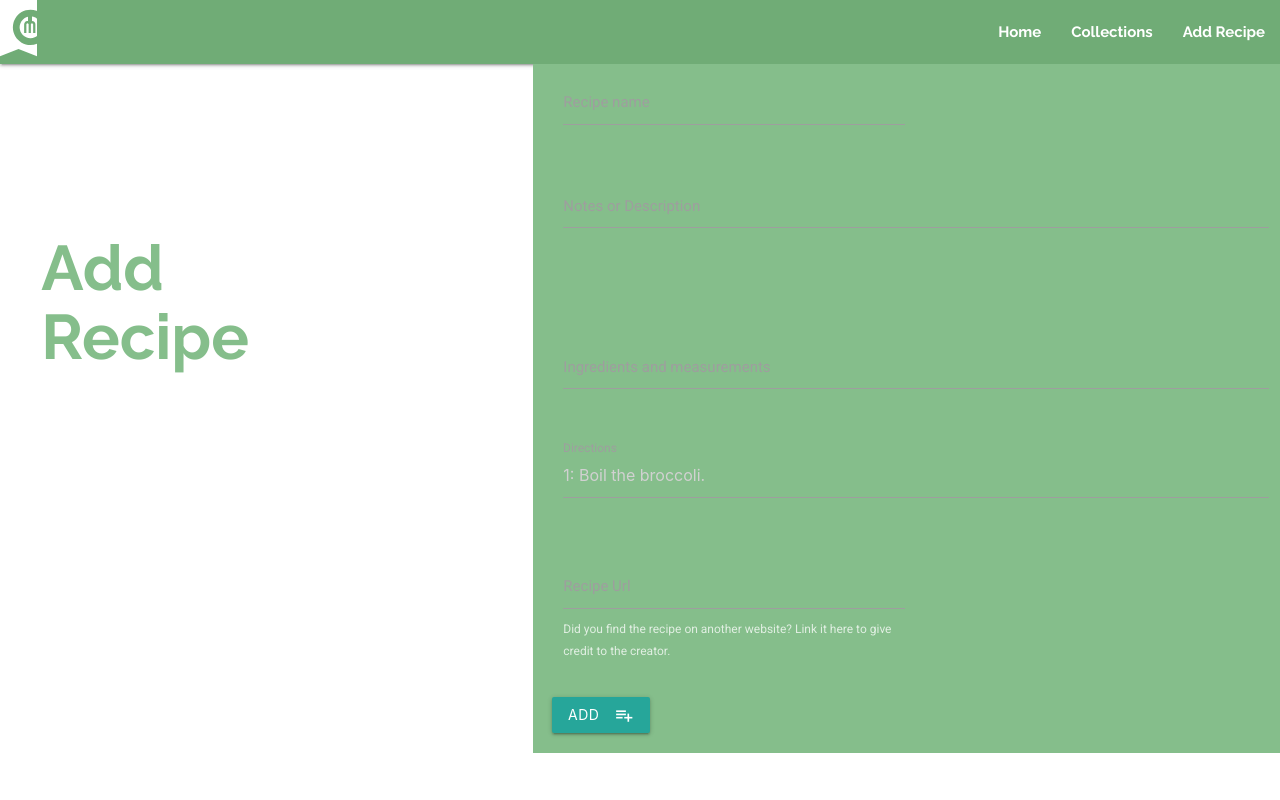
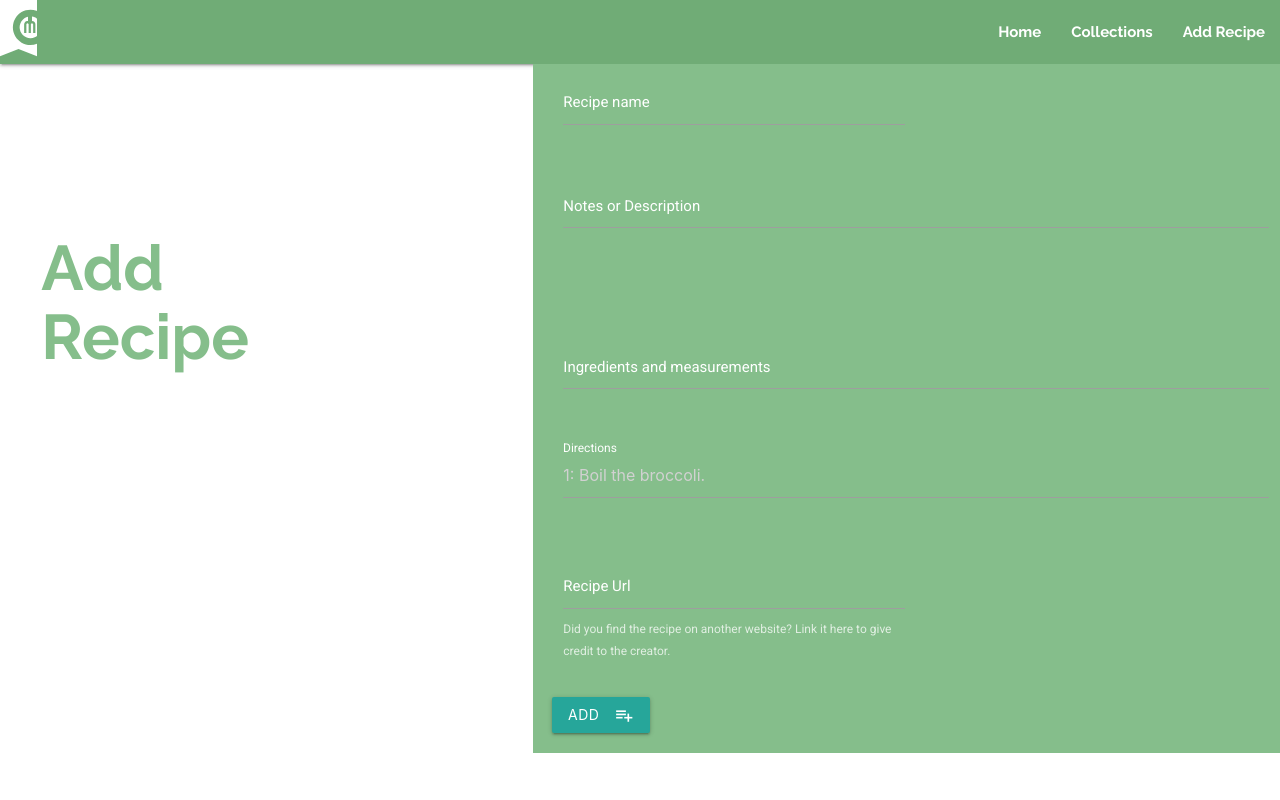
Before and after one commit to Code-Institute-Submissions/CookMark, a Flask app: page /add_recipe in a window 1280 px wide. Run offline with Flask 2, Linux system fonts and the light colour scheme; data that the repository does not hold is empty; some libraries are stand-ins or nearby versions.

Commit message:
Change form colors

```diff
--- a/static/css/style.css
+++ b/static/css/style.css
@@ -2,6 +2,7 @@
 :root {
   background: white;
   font-family: 'Roboto', sans-serif;
+  color: white;
 }
 
 /*-------------------------------Text*/
@@ -59,6 +60,10 @@ li span {
   text-decoration: none;
 }
 
+textarea, option, input {
+  color: white;
+}
+
 /*-------------------------------Nav*/
 .nav-wrapper {
   background-color: #70ac76;
@@ -72,6 +77,14 @@ li span {
 
 .btn-floating.halfway-fab {
   bottom: 10px;
+}
+
+.input-field > label {
+  color: white;
+}
+
+.card-content, .card-content p {
+  color: #888888;
 }
 
 /*-------------------------------Utilities*/
--- a/static/css/style.scss
+++ b/static/css/style.scss
@@ -1,23 +1,24 @@
 /*-------------------------------Sass variables*/
 $lightgreen: #85be8b;
 $darkgreen: rgb(112, 172, 118);
-
+$primary-color: white;
 :root {
     background: white;
     font-family: 'Roboto', sans-serif;
+    color: $primary-color;
 }
 /*-------------------------------Text*/
 h1, h2, h3, h4, h5 {
     font-family: 'Raleway', sans-serif;
     font-weight: 700;
-    color: white;
+    color: $primary-color;
     text-transform: capitalize;
 }
 h5 {
     letter-spacing: 0.01rem;
 }
 p, label {
-    color: white;
+    color: $primary-color;
 }
 li {
     font-family: 'Raleway', sans-serif;
@@ -48,8 +49,11 @@ li span {
     font-weight: 700;
 }
 #recipeUrl {
-    color: white;
+    color: $primary-color;
     text-decoration: none;
+}
+textarea, option, input {
+    color: $primary-color;
 }
 /*-------------------------------Nav*/
 .nav-wrapper {
@@ -58,16 +62,22 @@ li span {
 }
 /*-------------------------------Materialize content*/
 .collapsible {
-    background: white;
+    background: $primary-color;
 }
 .btn-floating.halfway-fab {
     bottom: 10px;
+}
+.input-field > label {
+    color: $primary-color;
+}
+.card-content, .card-content p {
+    color: #888888;
 }
 /*-------------------------------Utilities*/
 #addColumn {
     background-color: $lightgreen;
     padding-left: 2rem;
-    color: white;
+    color: $primary-color;
 }
 #recipeColumn {
     background-color: $lightgreen;
```
Also changed, not shown: 1 other file.
